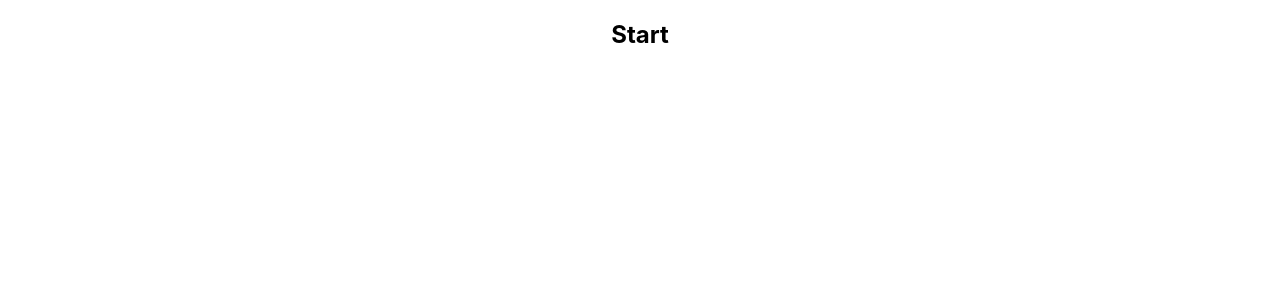
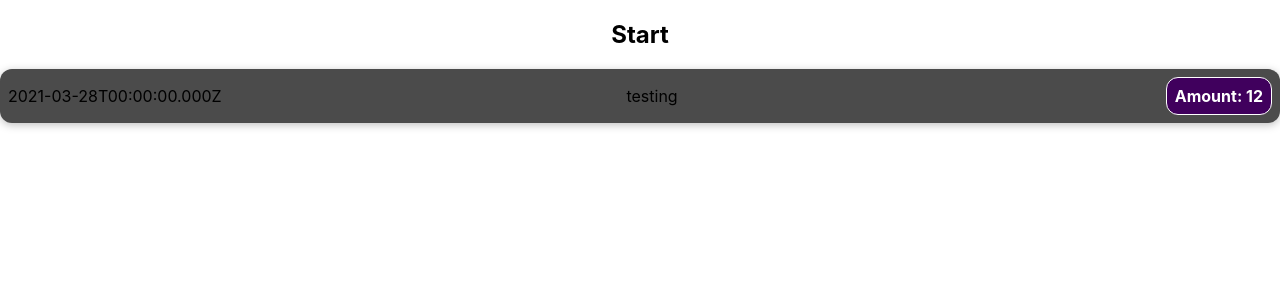
Before and after one commit to troias/expenses-example, a React (Create React App) app: page / in a window 1280 px wide. Shown: the top 300 px of the page. Built offline with nearby package versions, Linux system fonts and the light colour scheme.

Commit message:
Added initial structure

```diff
--- a/src/App.js
+++ b/src/App.js
@@ -1,10 +1,24 @@
-import logo from './logo.svg';
+import {useState} from "react"
+import ExpenseList from './components/expense/ExpenseList/ExpenseList';
 import './App.css';
 
 function App() {
+
+  const [expense, setExpense] = useState({
+    date: new Date(2021, 2, 28),
+    description: "testing",
+    titles: "testing",
+    amount: "12"
+  })
+
+
+
+
+
   return (
     <div className="App">
      <h2>Start</h2>
+     <ExpenseList expense={expense}/>
     </div>
   );
 }
--- /dev/null
+++ b/src/components/expense/ExpenseItem/ExpenseItem.js
@@ -0,0 +1,21 @@
+import React from 'react'
+import styles from './ExpenseItem.module.css'
+
+const ExpenseItem = (props) => {
+    const { expenses: {expense: {date, title, description, amount}}} = props
+
+
+    console.log(props)
+
+    return (
+        <div className={styles.expenseItem}>
+            <time>{date.toISOString()}</time>
+
+            <div className={styles.expenseItem__description}> {description}</div>
+            <h2 > {title}</h2>
+            <div className={styles.expenseItem__price}>Amount: {amount}</div>
+        </div>
+    )
+}
+
+export default ExpenseItem
--- /dev/null
+++ b/src/components/expense/ExpenseItem/ExpenseItem.module.css
@@ -0,0 +1,56 @@
+.expenseItem {
+    display: flex;
+    justify-content: space-between;
+    align-items: center;
+    box-shadow: 0 2px 8px rgba(0, 0, 0, 0.25);
+    padding: 0.5rem;
+    margin: 1rem 0;
+    border-radius: 12px;
+    background-color: #4b4b4b;
+  }
+
+  .expenseItem__description {
+    display: flex;
+    flex-direction: column;
+    gap: 1rem;
+    align-items: flex-end;
+    flex-flow: column-reverse;
+    justify-content: flex-start;
+    flex: 1;
+  }
+
+  .expenseItem h2 {
+    color: #3a3a3a;
+    font-size: 1rem;
+    flex: 1;
+    margin: 0 1rem;
+    color: white;
+  }
+
+  .expenseItem__price {
+    font-size: 1rem;
+    font-weight: bold;
+    color: white;
+    background-color: #40005d;
+    border: 1px solid white;
+    padding: 0.5rem;
+    border-radius: 12px;
+  }
+
+  @media (min-width: 580px) {
+    .expense-item__description {
+      flex-direction: row;
+      align-items: center;
+      justify-content: flex-start;
+      flex: 1;
+    }
+
+    .expense-item__description h2 {
+      font-size: 1.25rem;
+    }
+
+    .expense-item__price {
+      font-size: 1.25rem;
+      padding: 0.5rem 1.5rem;
+    }
+  }
--- /dev/null
+++ b/src/components/expense/ExpenseList/ExpenseList.js
@@ -0,0 +1,12 @@
+import React from 'react'
+import ExpenseItem from '../../expense/ExpenseItem/ExpenseItem'
+
+ const ExpenseList = (props) => {
+    return (
+        <div>
+            <ExpenseItem expenses={props}/>
+        </div>
+    )
+}
+
+export default ExpenseList
```
